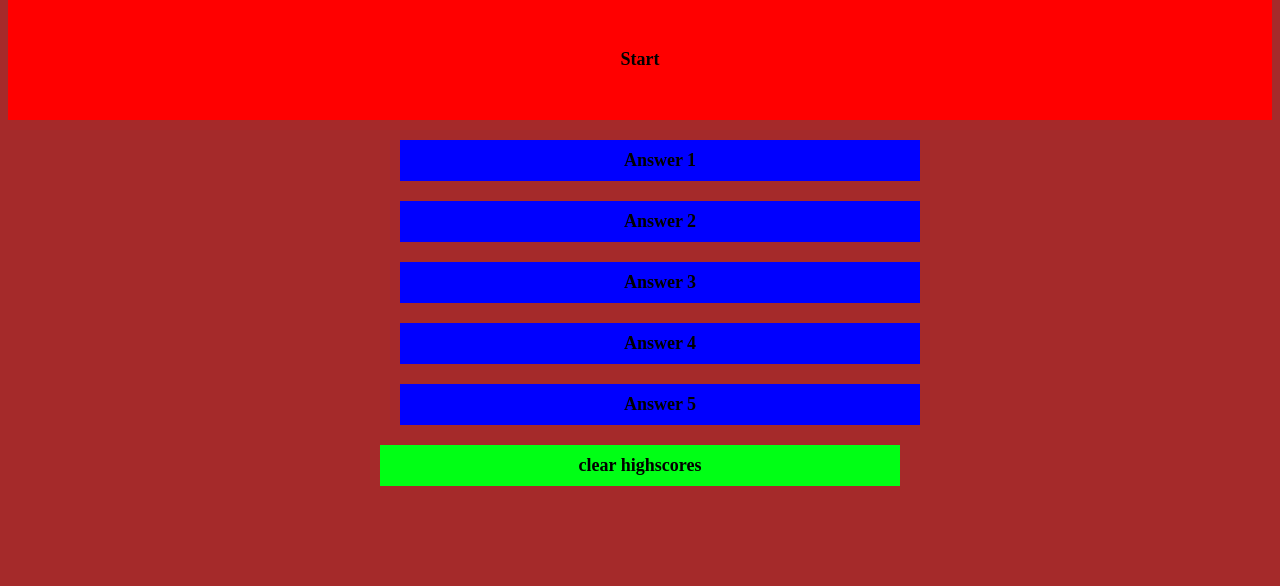
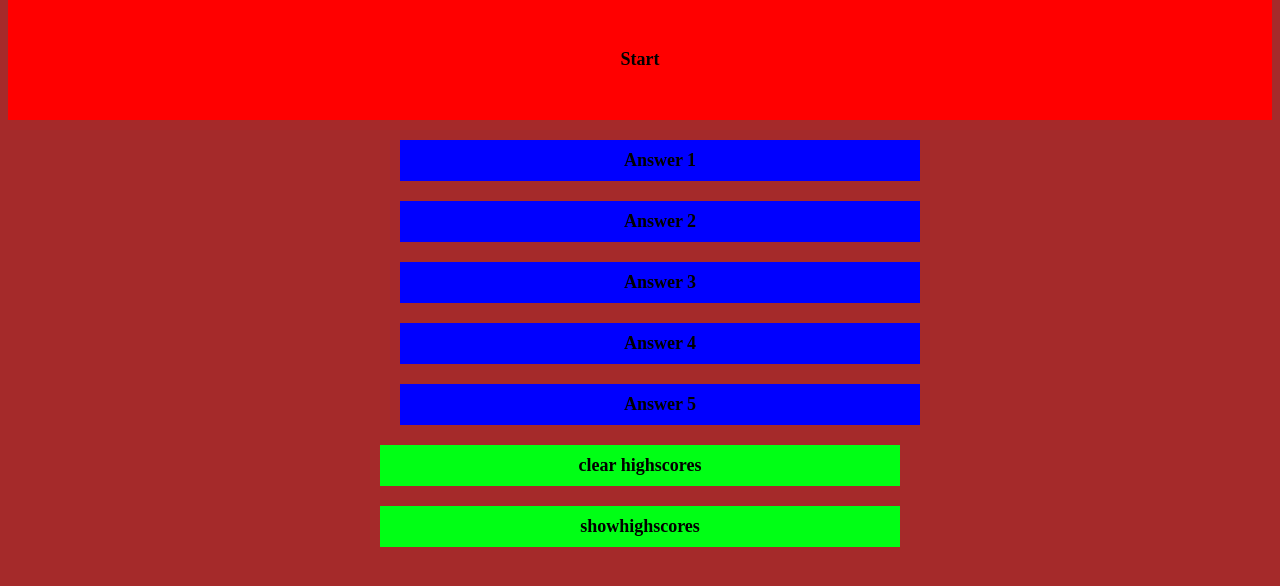
Before and after one commit to AidenBrennan/HomeworkWeek4Quiz, a plain HTML site: page index.html in a window 1280 px wide. Shown: the part 50-636 px from the top of the page. Drawn offline with Linux system fonts and the light colour scheme.

Commit message:
Update index.html

```diff
--- a/index.html
+++ b/index.html
@@ -24,6 +24,7 @@
     <ul id="highscores"></ul>
     <div class="clearhighscores">
         <p id="clearhighscores">clear highscores</p>
+        <p id="showhighscores">showhighscores </p>
     </div>
     <script src="assets\script.js"></script>
 
```
